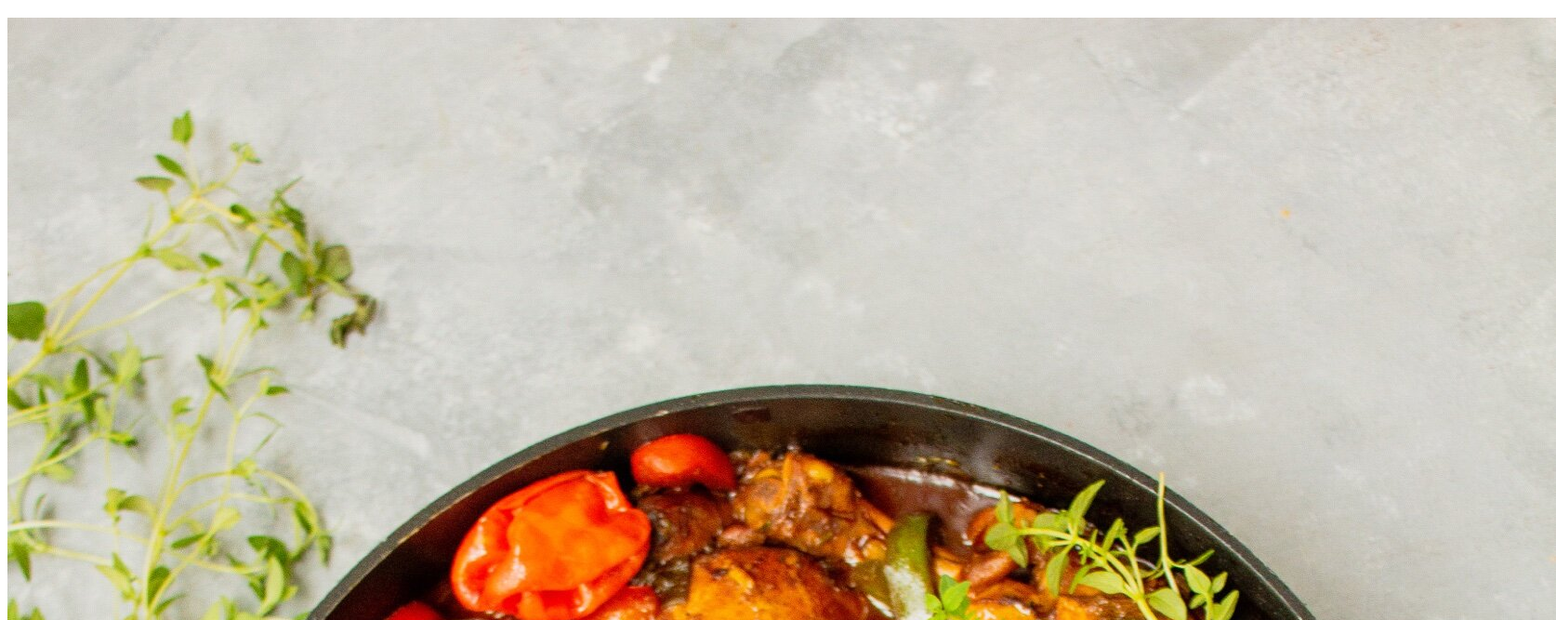
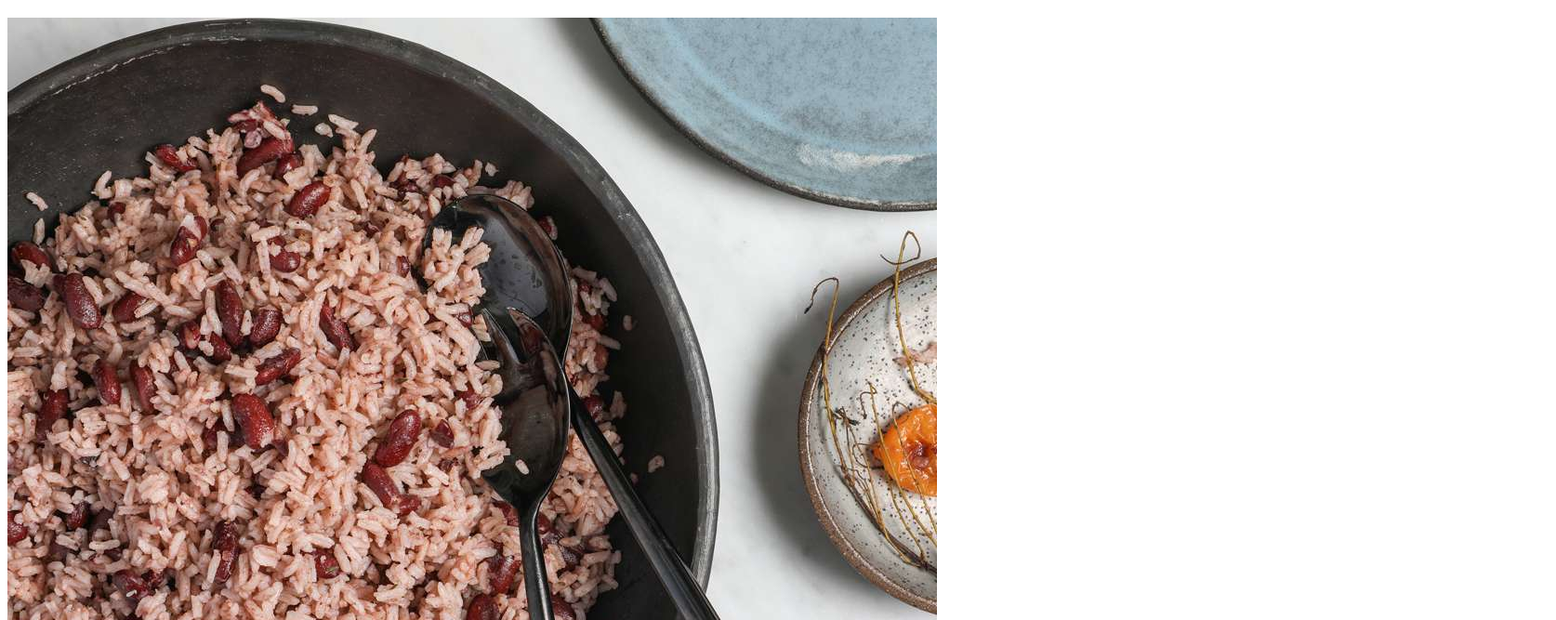
Before and after one commit to johan-xg/odin-recipes, a plain HTML site: page recipes/rice_and_peas.html in a window 1280 px wide. Shown: the part 61-728 px from the top of the page at 93% size, 1674 px wide, since content can reach past the window. Drawn offline with Linux system fonts and the light colour scheme.

Commit message:
Add image of rice and peas to its respective recipe page

```diff
--- a/recipes/rice_and_peas.html
+++ b/recipes/rice_and_peas.html
@@ -8,7 +8,7 @@
 </head>
 <body>
     <h1>Jamaican Rice and Peas</h1>
-    <img src="../images/brown-stew.jpeg" alt="Pot filled with brown stew chicken">
+    <img src="../images/rice_and_peas.jpg" alt="Bowl filled with rice and peas and two spoons in the bowl">
     <h2>Description</h2>
     <p>
         Rice and peas is a quintessential Jamaican side dish! It can pretty much be
```
Also changed, not shown: images/rice_and_peas.jpg (added).
